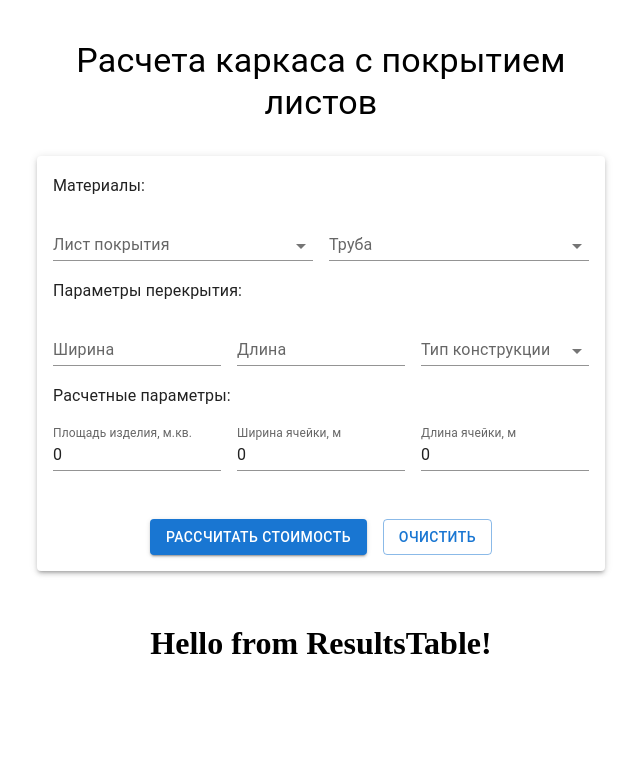
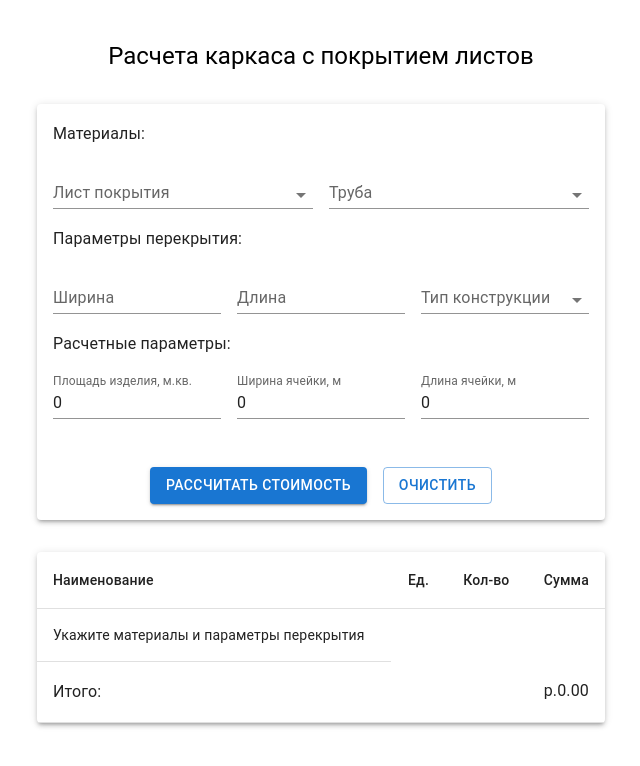
Before and after one commit to svr-by/frame_calculator, a React app: page / in a window 1280 px wide. Shown: the top 766 px of the page, without its empty margins (335-975 px from the left). Built offline with nearby package versions, Linux system fonts and the light colour scheme.

Commit message:
feat: implement results table component

```diff
--- a/package.json
+++ b/package.json
@@ -33,6 +33,7 @@
     "@emotion/styled": "^11.10.6",
     "@mui/material": "^5.12.0",
     "react": "^18.2.0",
+    "react-countup": "^6.4.2",
     "react-dom": "^18.2.0",
     "react-hook-form": "^7.43.9"
   }
--- a/src/App.jsx
+++ b/src/App.jsx
@@ -1,24 +1,26 @@
-import React from 'react';
+import React, { useState } from 'react';
 import { Grid, Typography } from '@mui/material';
 import FrameParamsForm from './components/frameParamsForm/FrameParamsForm';
 import ResultsTable from './components/resultsTable/ResultsTable';
 
 export default function App() {
+  const [materials, setMaterials] = useState([]);
+
   return (
     <Grid
       container
       direction="column"
       alignItems="center"
       spacing={4}
-      sx={{ 'max-width': 600, mx: 'auto' }}
+      sx={{ maxWidth: 600, mx: 'auto' }}
     >
       <Grid item mt={4}>
-        <Typography variant="h4" align="center">
+        <Typography variant="h5" align="center">
           Расчета каркаса с покрытием листов
         </Typography>
       </Grid>
-      <FrameParamsForm />
-      <ResultsTable />
+      <FrameParamsForm setMaterials={setMaterials} />
+      <ResultsTable materials={materials} />
     </Grid>
   );
 }
--- a/src/components/frameParamsForm/FrameParamsForm.jsx
+++ b/src/components/frameParamsForm/FrameParamsForm.jsx
@@ -72,7 +72,7 @@ export default function FrameParamsForm({ setMaterials }) {
   const hasErrors = errors && Object.keys(errors).length !== 0;
 
   return (
-    <Grid item>
+    <Grid item xs={12}>
       <Paper elevation={3} sx={{ p: 2 }}>
         <form onSubmit={handleSubmit(onSubmit)} noValidate>
           <Grid container spacing={2}>
--- a/src/components/frameParamsForm/inputs/NumberInput.jsx
+++ b/src/components/frameParamsForm/inputs/NumberInput.jsx
@@ -30,7 +30,7 @@ export default function NumberInput({ name, params, useFormObj, xs }) {
             }}
             error={!!errors[name]}
             helperText={errors[name] ? errors[name]?.message : ''}
-            value={field.value || null}
+            value={field.value || ''}
           />
         )}
       />
--- a/src/components/frameParamsForm/utils.js
+++ b/src/components/frameParamsForm/utils.js
@@ -54,8 +54,3 @@ export const calcFixQty = (square, material, config) => {
     return Math.ceil(square * fixParams?.value);
   }
 };
-
-export const calcTotalAmount = (materials) => {
-  const totalAmount = materials.reduce((amount, material) => amount + +material.amount, 0);
-  return totalAmount.toFixed(2);
-};
--- a/src/components/resultsTable/ResultsTable.jsx
+++ b/src/components/resultsTable/ResultsTable.jsx
@@ -1,11 +1,76 @@
-import { Grid } from '@mui/material';
+import React from 'react';
+import {
+  TableContainer,
+  Table,
+  TableHead,
+  TableBody,
+  TableRow,
+  TableCell,
+  Typography,
+  Grid,
+  Paper,
+} from '@mui/material';
+import CountUp from 'react-countup';
 
-const ResultsTable = () => {
+export default function ResultTable({ materials }) {
+  const calcTotalAmount = (materials) => {
+    const totalAmount = materials.reduce((amount, material) => amount + +material.amount, 0);
+    return totalAmount.toFixed(2);
+  };
+
   return (
-    <Grid item>
-      <h1>Hello from ResultsTable!</h1>
+    <Grid item sx={{ width: '100%' }}>
+      <Paper elevation={3}>
+        <TableContainer>
+          <Table>
+            <TableHead>
+              <TableRow>
+                <TableCell>Наименование</TableCell>
+                <TableCell align="right">Ед.</TableCell>
+                <TableCell align="right">Кол-во</TableCell>
+                <TableCell align="right">Сумма</TableCell>
+              </TableRow>
+            </TableHead>
+            <TableBody>
+              {materials && materials.length ? (
+                materials.map((mateial, index) => (
+                  <TableRow key={index}>
+                    <TableCell component="th" scope="row">
+                      {mateial.name}
+                    </TableCell>
+                    <TableCell align="right">{mateial.unit}</TableCell>
+                    <TableCell align="right">{mateial.qty}</TableCell>
+                    <TableCell align="right">{mateial.amount}</TableCell>
+                  </TableRow>
+                ))
+              ) : (
+                <TableRow>
+                  <TableCell>Укажите материалы и параметры перекрытия</TableCell>
+                </TableRow>
+              )}
+              <TableRow>
+                <TableCell>
+                  <Typography variant="subtitle1">Итого:</Typography>
+                </TableCell>
+                <TableCell />
+                <TableCell />
+                <TableCell align="right">
+                  <Typography variant="subtitle1">
+                    <CountUp
+                      start={0}
+                      end={calcTotalAmount(materials)}
+                      prefix="р."
+                      decimals={2}
+                      separator=","
+                      duration={1}
+                    />
+                  </Typography>
+                </TableCell>
+              </TableRow>
+            </TableBody>
+          </Table>
+        </TableContainer>
+      </Paper>
     </Grid>
   );
-};
-
-export default ResultsTable;
+}
```
Also changed, not shown: 1 other file (tests, documents, lock files or other folders).
